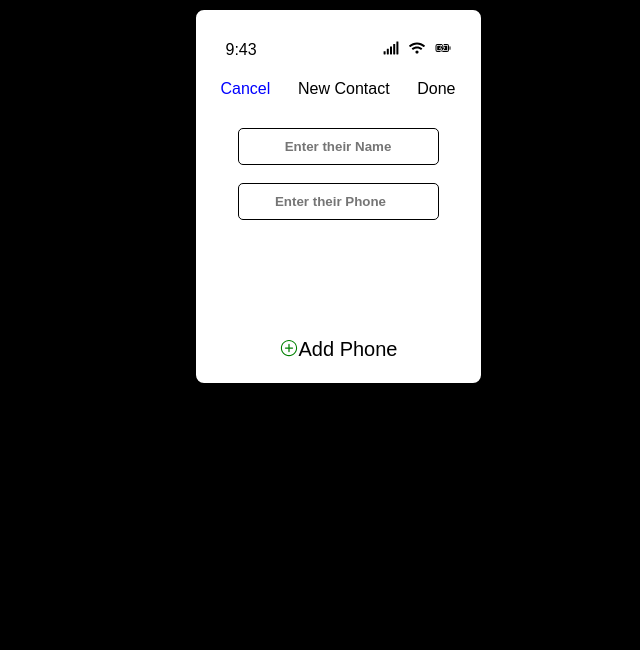
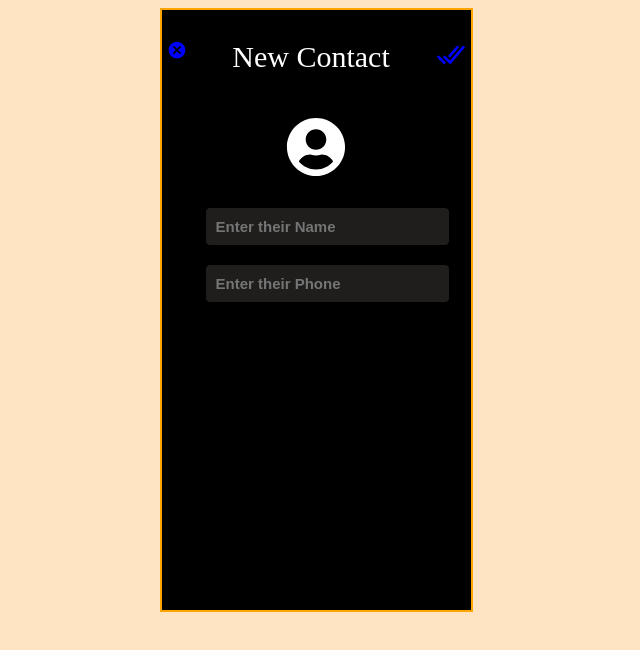
Before and after one commit to sahildogra18/contact-app, a React (Vite) app: page /create in a window 1280 px wide. Shown: the top 650 px of the page, without its empty margins (324-964 px from the left). Built offline with nearby package versions, Linux system fonts and the light colour scheme.

Commit message:
Initial commit

```diff
--- a/src/App.css
+++ b/src/App.css
@@ -16,6 +16,7 @@ nav {
 .container {
 
   width: 300px;
+  height: 600px;
   background-color: white;
   border-radius: 10px;
   display: flex;
@@ -34,7 +35,7 @@ body {
   background-color: lightgray;
 .plus svg{
   margin-top: 15px;
-  color: rgb(26, 26, 255);
+  color: green;
   font-size: 30px;
   margin-left: 12px;
 }
@@ -56,7 +57,6 @@ body {
   display: flex;
   justify-content: space-between;
   align-items: center;
-  border: 1px solid gray;
 padding-left: 5px;
 
 }
@@ -81,9 +81,9 @@ main{
 
 }
 
-.plus div  :hover{
+.plus   :hover{
   cursor: pointer;
-  color: orangered;
+  color: rgb(23, 235, 23);
 }
 main{
   margin: 0;
@@ -103,16 +103,7 @@ main{
   cursor: pointer;
 
 }
-.upper{
-  display: flex;
-  margin-top: 10px;
-  justify-content: space-between;
-  padding-right: 5px;
-  padding-left: 5px;
-}
-.upper div span{
-  color: blue;
-}
+
 
 form {
   margin-top: 30px;
@@ -172,6 +163,7 @@ button:hover {
   max-width: 1200px;
   margin: 0 auto;
   padding: 20px;
+  height: 100%;
 }
 
 .plus {
@@ -207,12 +199,12 @@ h1 {
 
 .contact-card {
   display: flex;
-  justify-content: space-between;
+  justify-content: space-around;
   align-items: center;
   padding: 20px;
-  border-radius: 8px;
   width: 300px;
-  background-color: #f9f9f9;
+  background-color: black;
+  color: white;
   box-shadow: 0 0 10px rgba(0, 0, 0, 0.1);
   margin: 10px;
 }
@@ -224,11 +216,12 @@ h1 {
 .contact-info h3 {
   font-size: 20px;
   margin: 0;
+  color: white;
 }
 
 .contact-info h4 {
   font-size: 16px;
-  color: #666;
+  color: white;
   margin: 5px 0;
 }
 
@@ -258,9 +251,129 @@ h1 {
 
 
 body{
-  background-color: black;
+  background-color: bisque;
+}
+/* ........................Create */
+input{
+  color: wheat;
+  width: 100%;
+  padding: 10px;
+  background-color: #1f1e1c;
+  text-align: start;
+  font-size: 15px;
+
 }
 
-input{
+.create{
+  height: 600px;
+  width: 309px;
+  background-color: black;
+  border: 2px solid orange;
+  color: white;
+  margin: 0;
+  padding: 0;
+
+
+}
+
+input :hover{
+  border-color: blue;
+  border: 2px solid blue;
+
+}
+.upper{
+  display: flex;
+  margin-top: 10px;
+  justify-content: space-between;
+  padding-right: 5px;
+  padding-left: 5px;
+  padding-top: 20px;
+}
+.upper div span{
+  color: blue;
+  font-size: 20px;
+  font-weight: bold;
+}
+.user {
+  display: flex;
+  justify-content: center;
+  margin-top: 40px;
+  font-size: 60px;
+}
+
+.ok{
+  color: blue;
+  font-size: 30px;
+}
+
+.ok :hover{
   color: orangered;
 }
+
+span :hover{
+  color: orangered;
+}
+.t{
+  font-size: 30px;
+}
+
+/* .......................... */
+
+.top-logos{
+  display: flex;
+  justify-content: space-between;
+  font-size: 25px;
+}
+.n{
+  color: green;
+}
+.serach-bar div{
+  display: flex;
+  justify-content: center;
+  border-radius: 10px;
+  border: 1px solid black
+}
+
+.ramos{
+  background-color: black;
+  border: 2px solid orange;
+  color: white;
+}
+.nombre{
+  color: black;
+}
+.addi{
+  margin-left: 5px;
+  color: white;
+}
+
+.user-logo{
+  margin-right: 15px;
+  font-size: 40px;
+
+}
+
+.gk{
+  font-size: 20px;
+}
+.cancel{
+  font-size: 20px;
+  font-weight: bold;
+}
+
+/* .......................... */
+
+/* HTML: <div class="loader"></div> */
+.loader {
+  width: fit-content;
+  font-weight: bold;
+  font-family: sans-serif;
+  font-size: 30px;
+  padding-bottom: 8px;
+  background: linear-gradient(currentColor 0 0) 0 100%/0% 3px no-repeat;
+  animation: l2 2s linear infinite;
+}
+.loader:before {
+  content:"Loading..."
+}
+@keyframes l2 {to{background-size: 100% 3px}}
--- a/src/App.jsx
+++ b/src/App.jsx
@@ -3,6 +3,7 @@ import "./App.css";
 import Read from "./components/Read";
 import Create from "./components/Create";
 import Edit from "./components/Edit";
+import Loader from "./components/Loader";
 
 function App() {
   return (
--- a/src/app/app.js
+++ b/src/app/app.js
@@ -1,8 +1,8 @@
 import { configureStore } from "@reduxjs/toolkit";
-import { addtoContact } from "../features/contactsData";
+import contactDataSlice from "../features/contactsData";
 
 export const store = configureStore({
   reducer: {
-    app: addtoContact,
+    app: contactDataSlice,
   },
 });
--- a/src/components/Create.jsx
+++ b/src/components/Create.jsx
@@ -4,6 +4,9 @@ import { IoIosAddCircleOutline } from "react-icons/io";
 import { Link, useNavigate } from "react-router-dom";
 import { useDispatch } from "react-redux";
 import { addtoContact } from "../features/contactsData";
+import { FaUserCircle } from "react-icons/fa";
+import { MdCancel } from "react-icons/md";
+import { IoCheckmarkDoneSharp } from "react-icons/io5";
 
 function Create() {
   let [name, setName] = useState("");
@@ -26,16 +29,23 @@ function Create() {
   }
 
   return (
-    <div className="container">
-      <NavBar />
+    <div className="create">
+      {/* <NavBar /> */}
       <div className="upper">
         <div>
           <Link to={"/"}>
-            <span>Cancel</span>
+            <span>
+              <MdCancel />
+            </span>
           </Link>
         </div>
-        <div>New Contact</div>
-        <button onClick={handleAddToContacts}>Done</button>
+        <div className="t">New Contact</div>
+        <button className="ok" onClick={handleAddToContacts}>
+          <IoCheckmarkDoneSharp />
+        </button>
+      </div>
+      <div className="user">
+        <FaUserCircle />
       </div>
       <div>
         <form onSubmit={handleAddToContacts}>
@@ -57,14 +67,14 @@ function Create() {
             />
           </div>
           <br />
-          <button type="submit" className="adi">
+          {/* <button type="submit" className="adi">
             <div className="as">
               <IoIosAddCircleOutline />
             </div>
             <div type="submit" className="rq">
               Add Phone
             </div>
-          </button>
+          </button> */}
         </form>
       </div>
     </div>
--- a/src/components/Edit.jsx
+++ b/src/components/Edit.jsx
@@ -1,5 +1,5 @@
 import { useEffect, useState } from "react";
-import NavBar from "./NavBar";
+// import NavBar from "./NavBar";
 import { IoIosAddCircleOutline } from "react-icons/io";
 import { Link, useNavigate } from "react-router-dom";
 import axios from "axios";
@@ -40,18 +40,18 @@ function Edit() {
   }
 
   return (
-    <div className="container">
-      <NavBar />
+    <div className="create">
+      {/* <NavBar /> */}
       <div className="upper">
         <div>
           <Link to={"/"}>
-            <span>Cancel</span>
+            <span className="cancel">Cancel</span>
           </Link>
         </div>
-        <div>Edit Contact</div>
+        <div className="gk">Edit Contact</div>
         <div>
           <span className="df">
-            <button type="submit" onClick={handleUpdate}>
+            <button type="submit" className="cancel" onClick={handleUpdate}>
               Done
             </button>
           </span>
--- /dev/null
+++ b/src/components/Loader.jsx
@@ -0,0 +1,7 @@
+import React from "react";
+
+function Loader() {
+  return <div className="loader"></div>;
+}
+
+export default Loader;
--- a/src/components/Read.jsx
+++ b/src/components/Read.jsx
@@ -1,21 +1,30 @@
 import { FaPlus } from "react-icons/fa";
 import { FaRegEdit } from "react-icons/fa";
-import NavBar from "./NavBar";
+// import NavBar from "./NavBar";
 import { MdAutoDelete } from "react-icons/md";
 import { Link, Navigate, useNavigate } from "react-router-dom";
 import axios from "axios";
 import { useEffect, useState } from "react";
-import { AiFillAccountBook } from "react-icons/ai";
-import { CiEdit } from "react-icons/ci";
-import { MdDeleteOutline } from "react-icons/md";
+import { useDispatch } from "react-redux";
+import { apiCalling } from "../features/contactsData";
+import { FaPhoneAlt } from "react-icons/fa";
+import { IoMdContact } from "react-icons/io";
+import { IoIosSettings } from "react-icons/io";
+import { IoMdAddCircle } from "react-icons/io";
+
+import { FaUserCircle } from "react-icons/fa";
+import Loader from "./Loader";
 
 function Read() {
+  let userLogo = <FaUserCircle />;
+  console.log(userLogo);
   let [data, setData] = useState([]);
   let [search, setSearch] = useState("");
 
   const filteredData = Object.entries(data).filter(([id, detail]) =>
     detail.name.toLowerCase().includes(search.toLowerCase())
   );
+  let dispatch = useDispatch();
 
   let navigate = useNavigate();
 
@@ -41,6 +50,7 @@ function Read() {
   }
   useEffect(() => {
     callData();
+    console.log(dispatch(apiCalling()));
   }, []);
 
   function sendDataToLocalStoarage(name, phone, id) {
@@ -51,20 +61,35 @@ function Read() {
   }
 
   return (
-    <div className="container">
-      <NavBar />
+    <div className="container ramos">
+      <div className="top-logos">
+        <div className="n">
+          <FaPhoneAlt />
+        </div>
+        <div>
+          <IoMdContact />
+        </div>
+
+        <div>
+          <IoIosSettings />
+        </div>
+      </div>
+      {/* <NavBar /> */}
       <div className="plus">
         <Link to={"/create"}>
           <div>
-            <FaPlus />
+            <IoMdAddCircle />
+            <span className="addi">Add Contact</span>
           </div>
         </Link>
-        <div className="e">EDIT</div>
+      </div>
 
+      <div className="serach-bar">
         <div>
           <input
+            className="ki"
             type="text"
-            placeholder="search your contacts"
+            placeholder="serch your contacts"
             value={search}
             onChange={(e) => {
               setSearch(e.target.value);
@@ -75,11 +100,13 @@ function Read() {
       <h1>my Contacts</h1>
       <main>
         <div className="cont">
-          {filteredData.map(([id, detail]) => {
+          {filteredData.length > 0 ? (
+            filteredData.map(([id, detail]) => {
               return (
                 <div key={id} className="contact-card">
+                  <div className="user-logo">{userLogo}</div>
                   <div key={id} className="contact-info">
-                  <h3>{detail.name}</h3>
+                    <h3 className="nombre">{detail.name}</h3>
                     <h4>{detail.phone}</h4>
                   </div>
                   <div className="actions">
@@ -89,7 +116,7 @@ function Read() {
                         handleDelete(id);
                       }}
                     >
-                    <MdDeleteOutline />
+                      <MdAutoDelete />
                     </div>
                     <div
                       className="edit"
@@ -97,12 +124,15 @@ function Read() {
                         sendDataToLocalStoarage(detail.name, detail.phone, id);
                       }}
                     >
-                    <CiEdit />
+                      <FaRegEdit />
                     </div>
                   </div>
                 </div>
               );
-          })}
+            })
+          ) : (
+            <Loader />
+          )}
         </div>
       </main>
     </div>
--- a/src/features/contactsData.js
+++ b/src/features/contactsData.js
@@ -15,7 +15,17 @@ export const addtoContact = createAsyncThunk(
   }
 );
 
-export let getContactData = createAsyncThunk("get Contact Data", () => {});
+//get Data
+
+export const apiCalling = createAsyncThunk(
+  "contacts/fetchContacts",
+  async () => {
+    const response = await axios.get(
+      `https://contact-app-abb9f-default-rtdb.firebaseio.com/contacts.json`
+    );
+    return response.data;
+  }
+);
 
 const contactDataSlice = createSlice({
   name: "contact",
@@ -32,6 +42,16 @@ const contactDataSlice = createSlice({
       })
       .addCase(addtoContact.rejected, (state) => {
         state.status = "failed";
+      })
+      .addCase(apiCalling.fulfilled, (state, action) => {
+        state.status = "succeeded";
+        state.contacts.push(action.payload);
+      })
+      .addCase(apiCalling.pending, (state) => {
+        state.status = "loading";
+      })
+      .addCase(apiCalling.rejected, (state) => {
+        state.status = "failed";
       });
   },
 });
```
Lines whose indentation alone changed are shown as unchanged.
